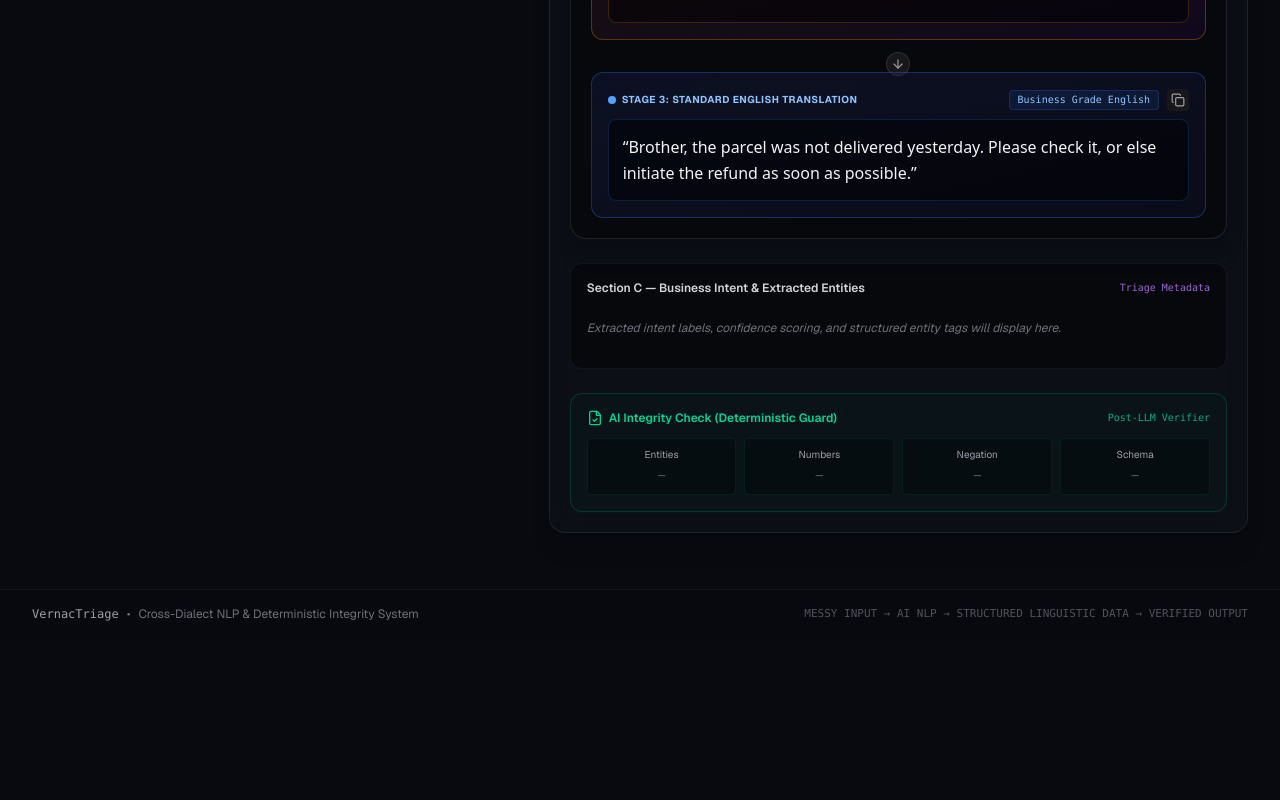
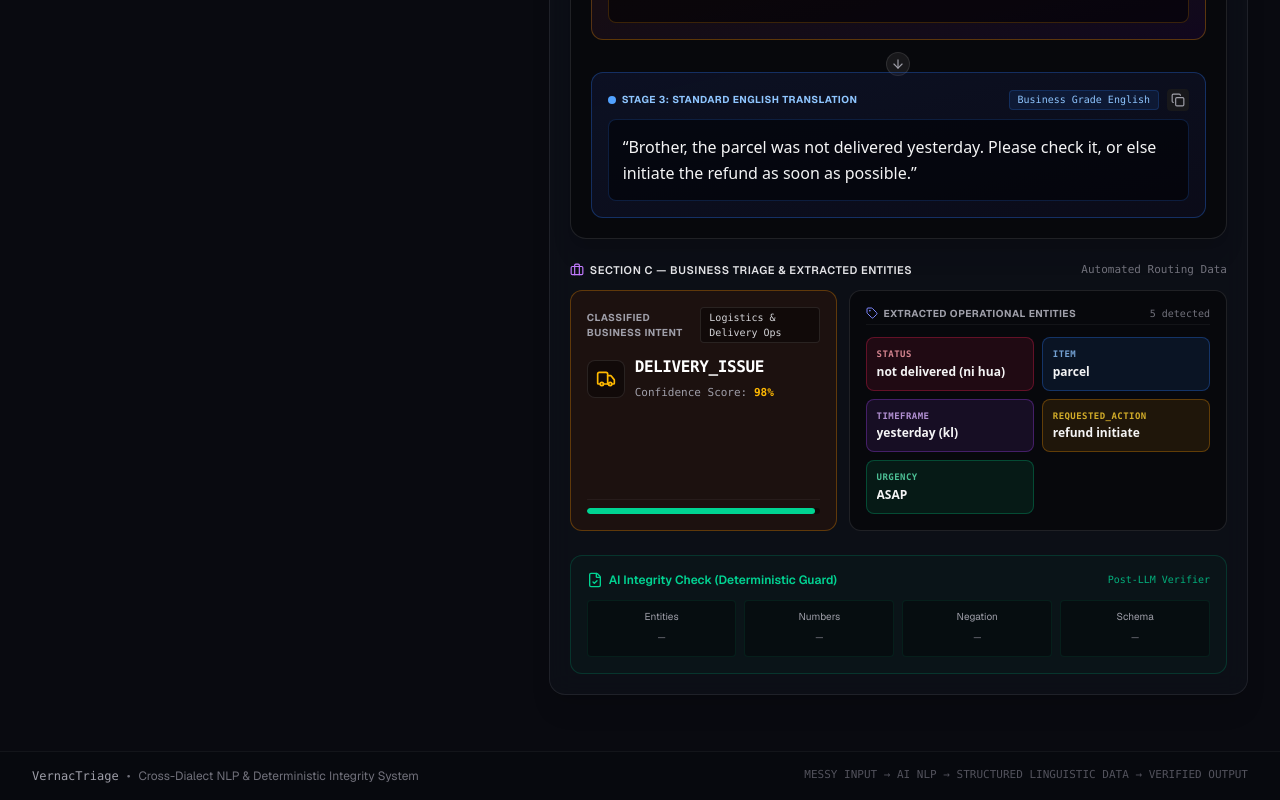
Before and after one commit to codedByBurhan/VernacTriage, a Next.js app: page / in a window 1280 px wide. Shown: the part 1524-2324 px from the top of the page. Before the commit the page ends 2162 px from the top, so only its background shows below. Built offline with nearby package versions, Linux system fonts and the light colour scheme.

Commit message:
feat: add TriageInformation component and main analysis page layout

```diff
--- a/app/page.tsx
+++ b/app/page.tsx
@@ -9,6 +9,7 @@ import { DEMO_PRESETS } from "@/data/presets";
 import { TriageAnalysisResult } from "@/lib/types";
 import { TokenVisualization } from "@/components/TokenVisualization";
 import { CanonicalReconstruction } from "@/components/CanonicalReconstruction";
+import { TriageInformation } from "@/components/TriageInformation";
 import {
   Sparkles,
   Braces,
@@ -217,6 +218,12 @@ export default function Home() {
               )}
 
               {/* SECTION C: Business Intent & Entities */}
+              {analysisResult ? (
+                <TriageInformation
+                  intent={analysisResult.intent}
+                  entities={analysisResult.entities}
+                />
+              ) : (
                 <div className="rounded-xl bg-black/40 border border-white/5 p-4 space-y-2">
                   <div className="flex items-center justify-between text-xs">
                     <span className="font-semibold text-zinc-300">
@@ -230,6 +237,7 @@ export default function Home() {
                     Extracted intent labels, confidence scoring, and structured entity tags will display here.
                   </div>
                 </div>
+              )}
 
               {/* SECTION D: AI Integrity Check */}
               <div className="rounded-xl bg-emerald-950/20 border border-emerald-500/20 p-4 space-y-2">
--- /dev/null
+++ b/components/TriageInformation.tsx
@@ -0,0 +1,183 @@
+"use client";
+
+import React from "react";
+import { IntentAnalysis, EntityItem } from "@/lib/types";
+import {
+  Briefcase,
+  Tag,
+  Clock,
+  Package,
+  AlertCircle,
+  Truck,
+  RotateCcw,
+  CheckCircle,
+  Hash,
+  Calendar,
+  Compass,
+} from "lucide-react";
+
+interface TriageInformationProps {
+  intent: IntentAnalysis;
+  entities: EntityItem[];
+}
+
+export function TriageInformation({ intent, entities }: TriageInformationProps) {
+  // Map intent label to friendly icon and color
+  const getIntentMeta = (label: string) => {
+    const l = (label || "").toUpperCase();
+    if (l.includes("DELIVERY") || l.includes("SHIPPING")) {
+      return {
+        icon: Truck,
+        color: "text-amber-400",
+        bg: "bg-amber-950/30",
+        border: "border-amber-500/30",
+        department: "Logistics & Delivery Ops",
+      };
+    }
+    if (l.includes("TRAFFIC") || l.includes("DELAY")) {
+      return {
+        icon: Clock,
+        color: "text-purple-400",
+        bg: "bg-purple-950/30",
+        border: "border-purple-500/30",
+        department: "Field Dispatch & Scheduling",
+      };
+    }
+    if (l.includes("REFUND") || l.includes("PAYMENT")) {
+      return {
+        icon: RotateCcw,
+        color: "text-emerald-400",
+        bg: "bg-emerald-950/30",
+        border: "border-emerald-500/30",
+        department: "Billing & Accounts Escalation",
+      };
+    }
+    return {
+      icon: Briefcase,
+      color: "text-blue-400",
+      bg: "bg-blue-950/30",
+      border: "border-blue-500/30",
+      department: "Customer Support Triage",
+    };
+  };
+
+  const meta = getIntentMeta(intent.label);
+  const IntentIcon = meta.icon;
+  const confidencePercent = Math.round((intent.confidence || 0.85) * 100);
+
+  // Helper for entity badges
+  const getEntityBadgeStyle = (type: string) => {
+    const t = type.toUpperCase();
+    if (t.includes("STATUS") || t.includes("ISSUE")) {
+      return "bg-rose-500/10 border-rose-500/30 text-rose-300";
+    }
+    if (t.includes("TIME") || t.includes("DATE")) {
+      return "bg-purple-500/10 border-purple-500/30 text-purple-300";
+    }
+    if (t.includes("ITEM") || t.includes("ORDER")) {
+      return "bg-blue-500/10 border-blue-500/30 text-blue-300";
+    }
+    if (t.includes("ACTION") || t.includes("REQ")) {
+      return "bg-amber-500/10 border-amber-500/30 text-amber-300";
+    }
+    return "bg-emerald-500/10 border-emerald-500/30 text-emerald-300";
+  };
+
+  return (
+    <div className="space-y-3">
+      <div className="flex items-center justify-between text-xs text-zinc-400">
+        <span className="font-semibold uppercase tracking-wider text-[11px] flex items-center gap-1.5 text-zinc-200">
+          <Briefcase className="w-3.5 h-3.5 text-purple-400" />
+          Section C — Business Triage &amp; Extracted Entities
+        </span>
+        <span className="text-[11px] text-zinc-500 font-mono">
+          Automated Routing Data
+        </span>
+      </div>
+
+      <div className="grid grid-cols-1 md:grid-cols-12 gap-3">
+        {/* Left: Intent Card (col-span-5) */}
+        <div className={`md:col-span-5 rounded-xl ${meta.bg} border ${meta.border} p-4 space-y-3 flex flex-col justify-between`}>
+          <div className="space-y-2">
+            <div className="flex items-center justify-between">
+              <span className="text-[10px] font-bold uppercase tracking-wider text-zinc-400">
+                Classified Business Intent
+              </span>
+              <span className="text-[10px] font-mono px-2 py-0.5 rounded bg-black/40 border border-white/10 text-zinc-300">
+                {meta.department}
+              </span>
+            </div>
+
+            <div className="flex items-center gap-2.5 pt-1">
+              <div className={`p-2 rounded-lg bg-black/40 border border-white/10 ${meta.color}`}>
+                <IntentIcon className="w-5 h-5" />
+              </div>
+              <div>
+                <span className="text-base font-bold font-mono tracking-tight text-white block">
+                  {intent.label}
+                </span>
+                <span className="text-[11px] text-zinc-400 font-mono">
+                  Confidence Score:{" "}
+                  <strong className={meta.color}>{confidencePercent}%</strong>
+                </span>
+              </div>
+            </div>
+          </div>
+
+          {/* Confidence Bar */}
+          <div className="space-y-1 pt-2 border-t border-white/5">
+            <div className="w-full bg-black/50 h-1.5 rounded-full overflow-hidden">
+              <div
+                className={`h-full rounded-full transition-all duration-500 ${
+                  confidencePercent >= 90
+                    ? "bg-emerald-400"
+                    : confidencePercent >= 75
+                    ? "bg-blue-400"
+                    : "bg-amber-400"
+                }`}
+                style={{ width: `${confidencePercent}%` }}
+              />
+            </div>
+          </div>
+        </div>
+
+        {/* Right: Entities Card (col-span-7) */}
+        <div className="md:col-span-7 rounded-xl bg-black/40 border border-white/10 p-4 space-y-3">
+          <div className="flex items-center justify-between text-xs pb-1 border-b border-white/5">
+            <span className="text-[10px] font-bold uppercase tracking-wider text-zinc-400 flex items-center gap-1.5">
+              <Tag className="w-3 h-3 text-indigo-400" />
+              Extracted Operational Entities
+            </span>
+            <span className="text-[10px] font-mono text-zinc-500">
+              {entities.length > 0 ? `${entities.length} detected` : "0 detected"}
+            </span>
+          </div>
+
+          {entities.length > 0 ? (
+            <div className="grid grid-cols-1 sm:grid-cols-2 gap-2">
+              {entities.map((entity, idx) => (
+                <div
+                  key={idx}
+                  className={`p-2.5 rounded-lg border flex flex-col justify-between ${getEntityBadgeStyle(
+                    entity.type
+                  )}`}
+                >
+                  <span className="text-[9px] font-mono font-bold tracking-wider uppercase opacity-80">
+                    {entity.type}
+                  </span>
+                  <span className="text-xs font-semibold text-zinc-100 truncate mt-0.5 font-sans">
+                    {entity.value}
+                  </span>
+                </div>
+              ))}
+            </div>
+          ) : (
+            <div className="h-16 flex items-center justify-center text-xs text-zinc-500 italic">
+              No important entities detected in this input stream.
+            </div>
+          )}
+        </div>
+      </div>
+    </div>
+  );
+}
```
Lines whose indentation alone changed are shown as unchanged.
